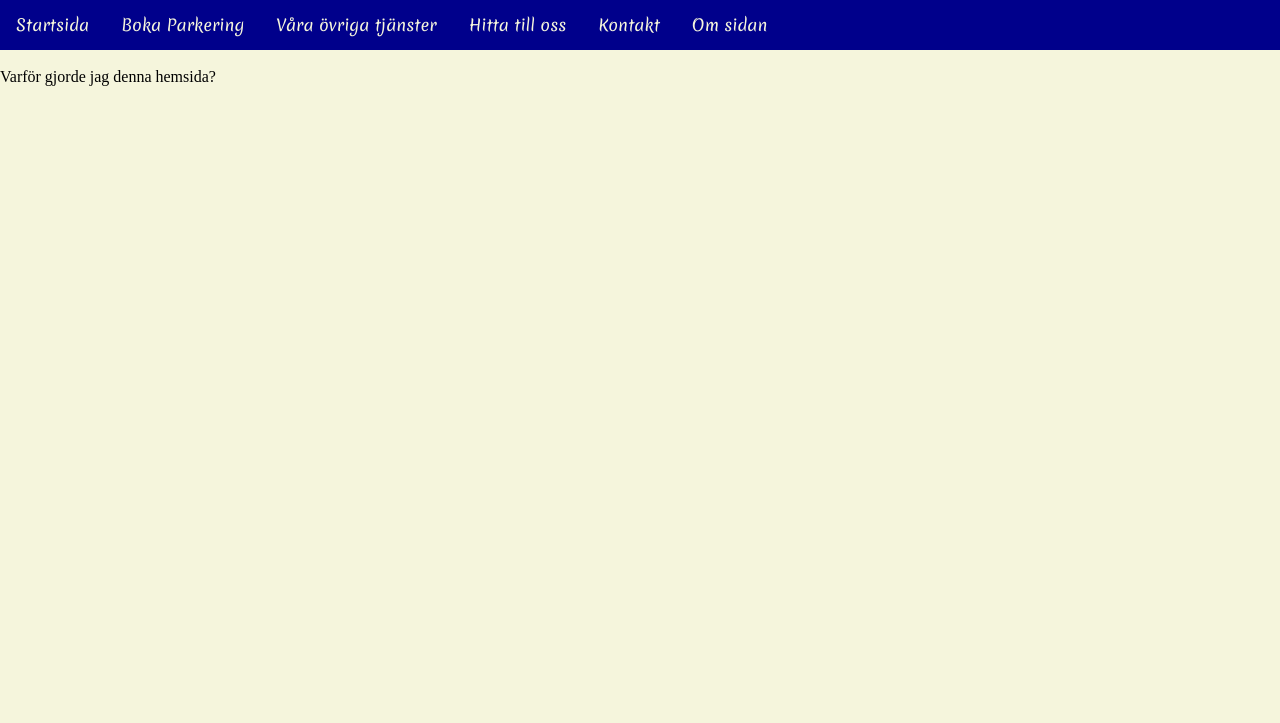
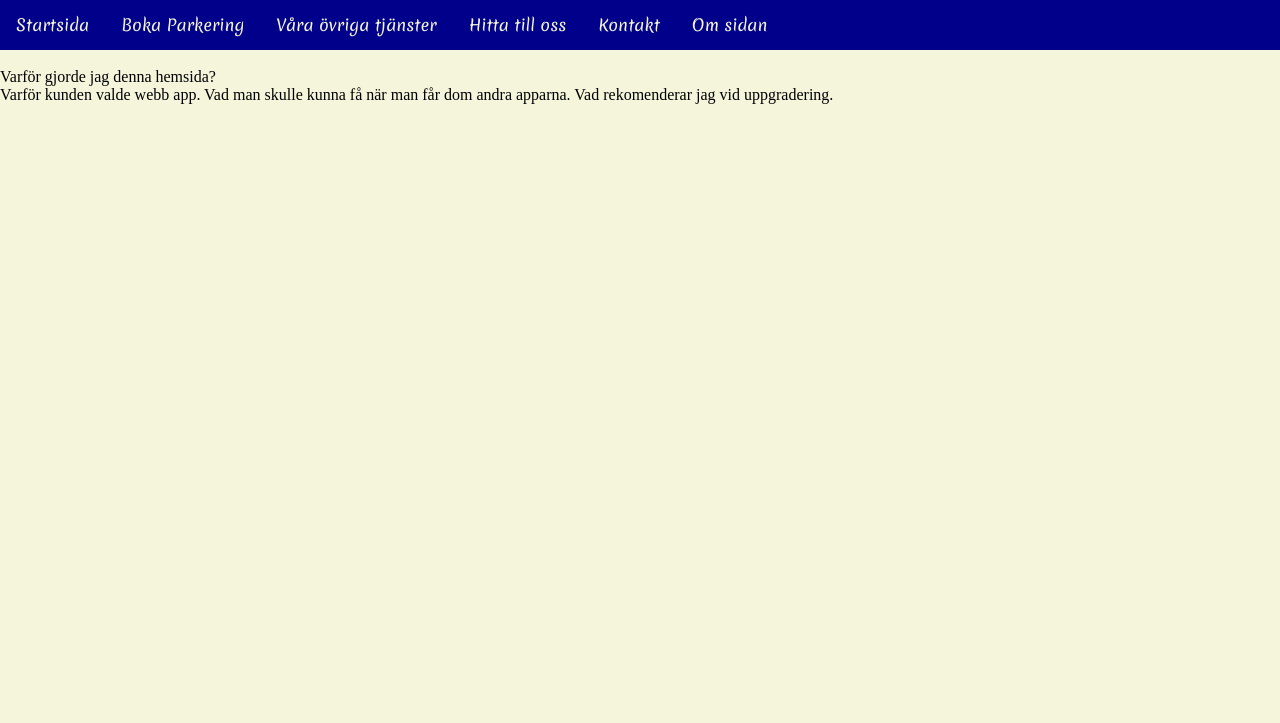
Before and after one commit to Magnusahl/ProjektWebsida, a plain HTML site: page forklaring.html in a window 1280 px wide. Shown: the part 77-800 px from the top of the page. Drawn offline with Linux system fonts and the light colour scheme.

Commit message:
Update forklaring.html

```diff
--- a/forklaring.html
+++ b/forklaring.html
@@ -24,5 +24,8 @@
     <br>
   </header>
     <p>Varför gjorde jag denna hemsida?</p>
+    Varför kunden valde webb app.
+    Vad man skulle kunna få när man får dom andra apparna.
+    Vad rekomenderar jag vid uppgradering.
   </body>
 </html>
```
